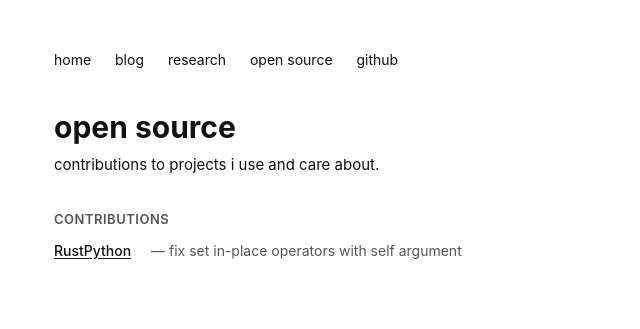
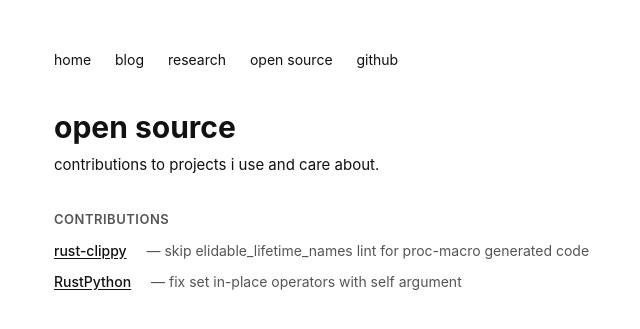
Before and after one commit to HueCodes/HueCodes.github.io, a Jekyll site: the page built from oss.md, in a window 1280 px wide. Shown: the top 329 px of the page, without its empty margins (258-898 px from the left). Built offline with Jekyll 4.4.1, drawn with Linux system fonts in a browser that asks for light colours.

Commit message:
Add rust-clippy contribution to OSS page

```diff
--- a/oss.md
+++ b/oss.md
@@ -19,6 +19,10 @@ title: open source
 <div class="section">
   <h2>contributions</h2>
   <div class="project">
+    <a href="https://github.com/rust-lang/rust-clippy/pull/16402">rust-clippy</a>
+    <span>skip elidable_lifetime_names lint for proc-macro generated code</span>
+  </div>
+  <div class="project">
     <a href="https://github.com/RustPython/RustPython/pull/6661">RustPython</a>
     <span>fix set in-place operators with self argument</span>
   </div>
```
